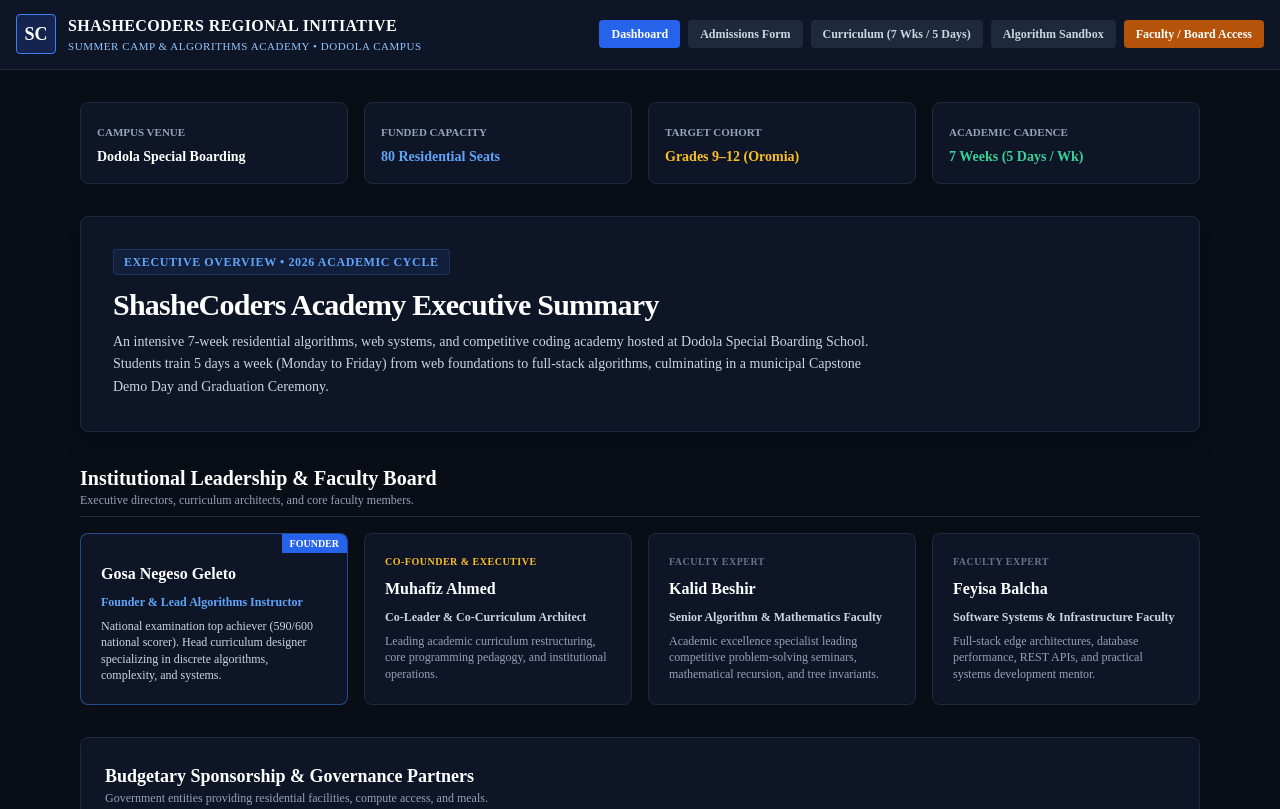
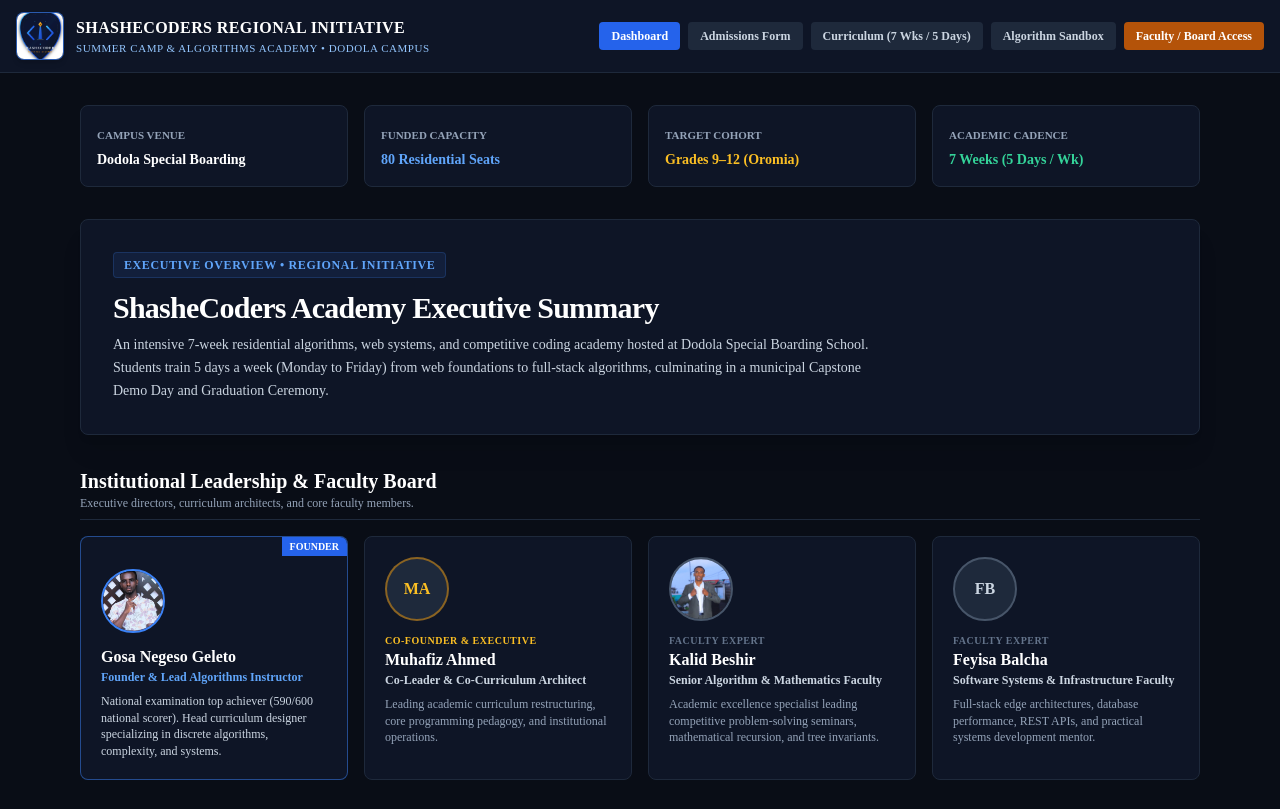
Before and after one commit to Gosa-n-geleto/shashecoders-portal, a website: page public/index.html in a window 1280 px wide. Shown: the top 809 px of the page. Drawn offline with nearby package versions, Linux system fonts and the light colour scheme.

Commit message:
Update index.html

```diff
--- a/public/index.html
+++ b/public/index.html
@@ -3,7 +3,7 @@
 <head>
   <meta charset="UTF-8">
   <meta name="viewport" content="width=device-width, initial-scale=1.0">
-  <title>ShasheCoders Academy & Admissions Portal | 2026</title>
+  <title>ShasheCoders Academy & Admissions Portal</title>
   <script src="https://cdn.tailwindcss.com"></script>
   <style>
     body, input, select, textarea, button, table {
@@ -16,12 +16,13 @@
 </head>
 <body class="bg-[#090D16] text-[#E2E8F0] min-h-screen">
 
-  <!-- Main Navigation Bar -->
+  <!-- Main Navigation Bar with Uploaded Logo -->
   <header class="border-b border-[#1E293B] bg-[#0E1526] sticky top-0 z-50">
-    <div class="max-w-7xl mx-auto px-4 py-3.5 flex flex-wrap items-center justify-between gap-3">
+    <div class="max-w-7xl mx-auto px-4 py-3 flex flex-wrap items-center justify-between gap-3">
       <div class="flex items-center gap-3">
-        <div class="w-10 h-10 border border-[#3B82F6] bg-[#1E3A8A]/40 rounded flex items-center justify-center text-white font-bold text-lg">
-          SC
+        <!-- Exact Uploaded Logo -->
+        <div class="w-12 h-12 border border-[#3B82F6]/60 bg-[#1E3A8A]/30 rounded-lg overflow-hidden flex items-center justify-center text-white font-bold text-lg shadow-md">
+          <img src="/Screenshot 2026-08-24 180213.png" alt="ShasheCoders Logo" class="w-full h-full object-cover" onerror="this.src='/logo.png';">
         </div>
         <div>
           <span class="text-base font-bold tracking-wide text-white block">SHASHECODERS REGIONAL INITIATIVE</span>
@@ -75,7 +76,7 @@
     <!-- Strategic Brief -->
     <div class="bg-[#0E1526] border border-[#1E293B] rounded-lg p-6 sm:p-8 shadow-xl">
       <div class="inline-flex items-center gap-2 px-2.5 py-1 rounded bg-blue-500/10 border border-blue-500/20 text-[#60A5FA] text-xs font-semibold uppercase tracking-wider mb-3">
-        Executive Overview • 2026 Academic Cycle
+        Executive Overview • Regional Initiative
       </div>
       <h1 class="text-3xl font-bold text-white tracking-tight">ShasheCoders Academy Executive Summary</h1>
       <p class="text-sm text-slate-300 mt-2 max-w-3xl leading-relaxed">
@@ -83,7 +84,7 @@
       </p>
     </div>
 
-    <!-- Governance & Faculty Board -->
+    <!-- Governance & Faculty Board with Uploaded Photos -->
     <div class="space-y-4">
       <div class="border-b border-[#1E293B] pb-2">
         <h2 class="text-xl font-bold text-white">Institutional Leadership & Faculty Board</h2>
@@ -91,41 +92,68 @@
       </div>
 
       <div class="grid grid-cols-1 sm:grid-cols-2 lg:grid-cols-4 gap-4">
-        <div class="p-5 bg-[#0E1526] border border-[#3B82F6]/50 rounded-lg space-y-2 relative overflow-hidden">
+
+        <!-- Founder (Gosa) -->
+        <div class="p-5 bg-[#0E1526] border border-[#3B82F6]/50 rounded-lg space-y-3 relative overflow-hidden flex flex-col justify-between">
           <div class="absolute top-0 right-0 bg-[#2563EB] text-[10px] uppercase font-bold px-2 py-0.5 text-white">Founder</div>
-          <h3 class="text-base font-bold text-white mt-1">Gosa Negeso Geleto</h3>
-          <span class="text-xs text-blue-400 block font-semibold">Founder & Lead Algorithms Instructor</span>
+          <div>
+            <div class="w-16 h-16 rounded-full overflow-hidden border-2 border-[#3B82F6] mb-3 bg-[#1E3A8A]/40 flex items-center justify-center">
+              <img src="/gosa.png" alt="Gosa Negeso" class="w-full h-full object-cover" onerror="this.onerror=null; this.src='/gosa.jpg';">
+            </div>
+            <h3 class="text-base font-bold text-white">Gosa Negeso Geleto</h3>
+            <span class="text-xs text-blue-400 block font-semibold mb-2">Founder & Lead Algorithms Instructor</span>
             <p class="text-xs text-slate-300 leading-snug">
               National examination top achiever (590/600 national scorer). Head curriculum designer specializing in discrete algorithms, complexity, and systems.
             </p>
           </div>
+        </div>
 
-        <div class="p-5 bg-[#0E1526] border border-[#1E293B] rounded-lg space-y-2">
+        <!-- Co-Leader (Muhafiz) -->
+        <div class="p-5 bg-[#0E1526] border border-[#1E293B] rounded-lg space-y-3 flex flex-col justify-between">
+          <div>
+            <div class="w-16 h-16 rounded-full overflow-hidden border-2 border-amber-500/50 mb-3 bg-[#1E293B] flex items-center justify-center">
+              <span class="text-amber-400 font-bold text-base">MA</span>
+            </div>
             <div class="text-[10px] uppercase font-bold text-amber-400 tracking-wider">Co-Founder & Executive</div>
             <h3 class="text-base font-bold text-white">Muhafiz Ahmed</h3>
-          <span class="text-xs text-slate-300 block font-semibold">Co-Leader & Co-Curriculum Architect</span>
+            <span class="text-xs text-slate-300 block font-semibold mb-2">Co-Leader & Co-Curriculum Architect</span>
             <p class="text-xs text-slate-400 leading-snug">
               Leading academic curriculum restructuring, core programming pedagogy, and institutional operations.
             </p>
           </div>
+        </div>
 
-        <div class="p-5 bg-[#0E1526] border border-[#1E293B] rounded-lg space-y-2">
+        <!-- Faculty 1 (Kalid) with Uploaded Photo -->
+        <div class="p-5 bg-[#0E1526] border border-[#1E293B] rounded-lg space-y-3 flex flex-col justify-between">
+          <div>
+            <div class="w-16 h-16 rounded-full overflow-hidden border-2 border-slate-600 mb-3 bg-[#1E293B] flex items-center justify-center">
+              <img src="/Screenshot 2026-08-24 180639.png" alt="Kalid Beshir" class="w-full h-full object-cover" onerror="this.style.display='none'; this.nextElementSibling.style.display='flex';">
+              <div style="display:none;" class="w-full h-full items-center justify-center text-slate-300 font-bold text-sm bg-slate-800">KB</div>
+            </div>
             <div class="text-[10px] uppercase font-bold text-slate-500 tracking-wider">Faculty Expert</div>
             <h3 class="text-base font-bold text-white">Kalid Beshir</h3>
-          <span class="text-xs text-slate-300 block font-semibold">Senior Algorithm & Mathematics Faculty</span>
+            <span class="text-xs text-slate-300 block font-semibold mb-2">Senior Algorithm & Mathematics Faculty</span>
             <p class="text-xs text-slate-400 leading-snug">
               Academic excellence specialist leading competitive problem-solving seminars, mathematical recursion, and tree invariants.
             </p>
           </div>
+        </div>
 
-        <div class="p-5 bg-[#0E1526] border border-[#1E293B] rounded-lg space-y-2">
+        <!-- Faculty 2 (Feyisa) -->
+        <div class="p-5 bg-[#0E1526] border border-[#1E293B] rounded-lg space-y-3 flex flex-col justify-between">
+          <div>
+            <div class="w-16 h-16 rounded-full overflow-hidden border-2 border-slate-600 mb-3 bg-[#1E293B] flex items-center justify-center">
+              <span class="text-slate-300 font-bold text-base">FB</span>
+            </div>
             <div class="text-[10px] uppercase font-bold text-slate-500 tracking-wider">Faculty Expert</div>
             <h3 class="text-base font-bold text-white">Feyisa Balcha</h3>
-          <span class="text-xs text-slate-300 block font-semibold">Software Systems & Infrastructure Faculty</span>
+            <span class="text-xs text-slate-300 block font-semibold mb-2">Software Systems & Infrastructure Faculty</span>
             <p class="text-xs text-slate-400 leading-snug">
               Full-stack edge architectures, database performance, REST APIs, and practical systems development mentor.
             </p>
           </div>
+        </div>
+
       </div>
     </div>
 
@@ -183,7 +211,7 @@
       <div id="form-container">
         <div class="border-b border-[#1E293B] pb-4 mb-6 flex justify-between items-start">
           <div>
-            <span class="text-xs font-bold text-[#60A5FA] uppercase tracking-wider block">Intake 2026 Examination</span>
+            <span class="text-xs font-bold text-[#60A5FA] uppercase tracking-wider block">Intake Examination</span>
             <h1 class="text-2xl font-bold text-white mt-1">Candidate Admissions Screening</h1>
             <p class="text-xs text-slate-400 mt-1 leading-relaxed">
               Screening portal for the 80 municipal-sponsored residential boarding seats at Dodola Campus.
@@ -556,7 +584,6 @@
     let currentCandidateList = [];
     let authenticatedRole = localStorage.getItem("sc_role") || null;
 
-    // Full 7-Week Daily Syllabus Registry (Monday to Friday)
     const SYLLABUS_DB = {
       1: {
         title: "Week 1: Web Fundamentals & Structural Design (HTML5, Semantic UI, CSS3)",
@@ -1120,7 +1147,7 @@
     }
 
     function copyTelegramInvite(name, ref, tg, status) {
-      const msg = `Greetings ${name} (${tg}),\n\nYour application [${ref}] to the ShasheCoders 2026 Cohort has been processed. Current status: ${status}.\n\nAccess your algorithm screening dashboard and cohort materials here: https://shashecoders-portal.onrender.com\n\n- ShasheCoders Admissions Board`;
+      const msg = `Greetings ${name} (${tg}),\n\nYour application [${ref}] to the ShasheCoders Cohort has been processed. Current status: ${status}.\n\nAccess your algorithm screening dashboard and cohort materials here: https://shashecoders-portal.onrender.com\n\n- ShasheCoders Admissions Board`;
       navigator.clipboard.writeText(msg).then(() => {
         alert(`Telegram notification message for ${name} copied to clipboard!`);
       });
```
Lines whose indentation alone changed are shown as unchanged.
